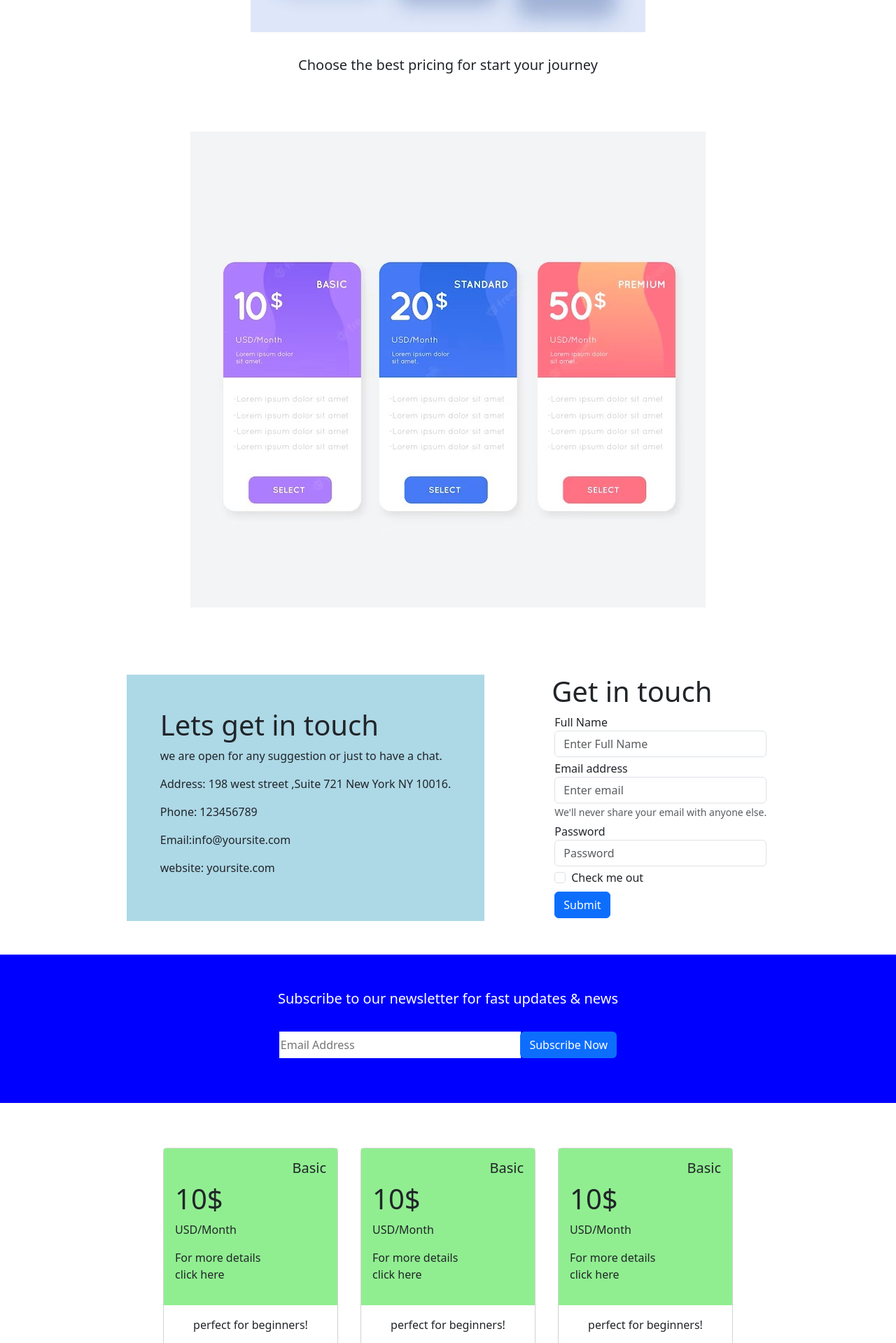
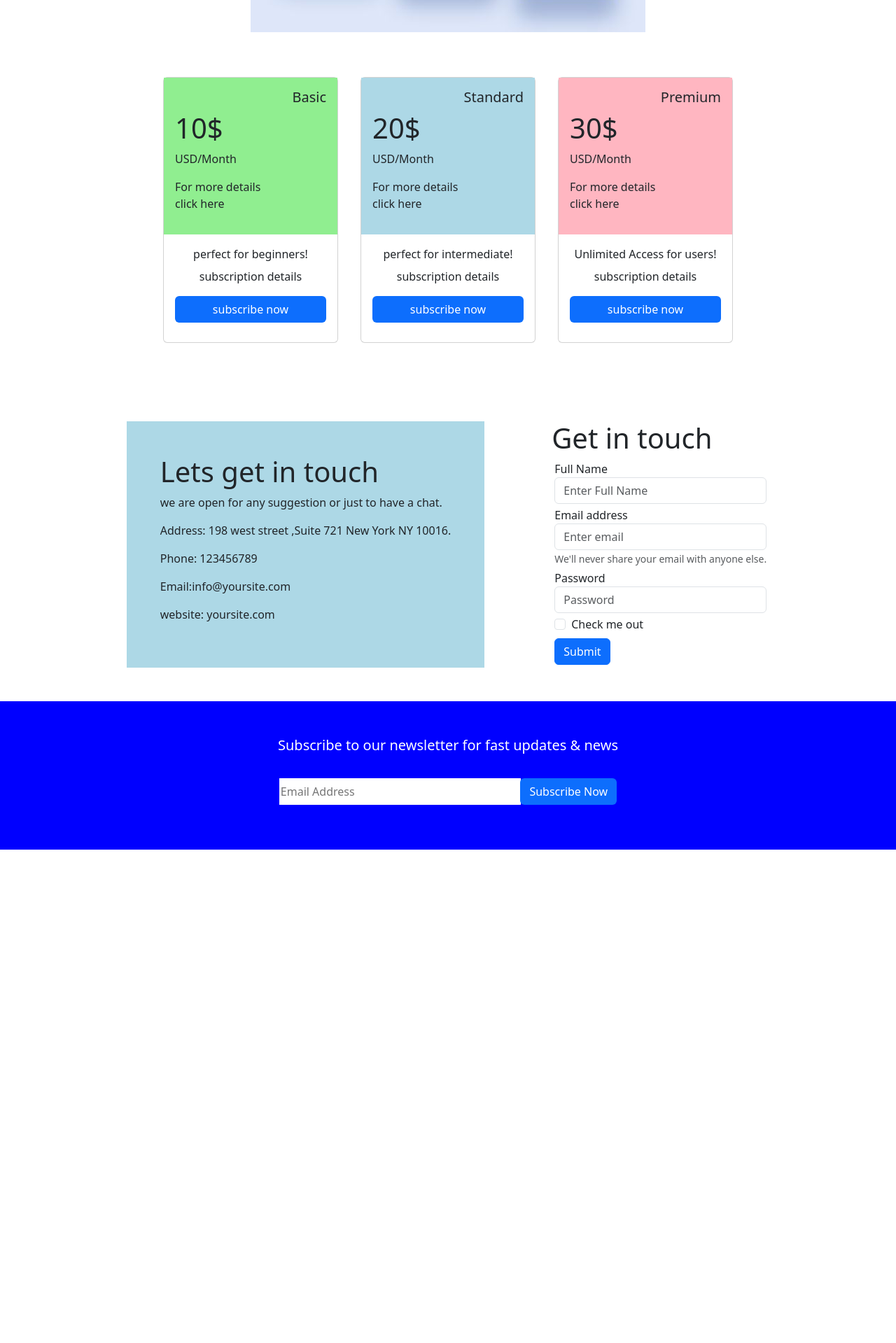
Before and after one commit to saivenkat-pentakota/fluid-solutions-responsive-website, a React (Create React App) app: page / in a window 1280 px wide. Shown: the part 3981-5900 px from the top of the page at 70% size. After the commit the page ends 5195 px from the top, so only its background shows below. Built offline with nearby package versions, Linux system fonts and the light colour scheme.

Commit message:
code updated for prircing components

```diff
--- a/src/App.js
+++ b/src/App.js
@@ -14,7 +14,6 @@ import ProfileSection from "./components/profileSection";
 import AppScreenShot from "./components/appScreenshot";
 import ContactUsForm from "./components/contactUsForm";
 import Footer from './components/footer';
-import PricingCards from './components/pricingCards';
 import Pricing from './components/pricing';
 
 function App() {
@@ -48,7 +47,7 @@ function App() {
       <AppScreenShot/>
 
       {/* pricing cards section */}
-      <PricingCards/>
+      <Pricing/>
 
       {/* contactusForm component */}
       <ContactUsForm/>
@@ -56,7 +55,8 @@ function App() {
       {/* footer component */}
       <Footer/>
 
-      <Pricing/>
+
+
 
     </div>
   );
--- a/src/components/pricing.js
+++ b/src/components/pricing.js
@@ -3,6 +3,7 @@ import React from "react";
 function pricing() {
   return (
     <div className=" d-flex flex-row justify-content-center m-5">
+
         {/* card-1 */}
       <div class="card d-flex flex-column m-3" style={{width:"250px" ,height:"380px"}}>
         <div className="card-top-portion p-3 " style={{backgroundColor:"lightgreen"}}>
@@ -25,17 +26,17 @@ function pricing() {
 
       {/* card-2 */}
       <div class="card d-flex flex-column m-3" style={{width:"250px" ,height:"380px"}}>
-        <div className="card-top-portion p-3 " style={{backgroundColor:"lightgreen"}}>
+        <div className="card-top-portion p-3 " style={{backgroundColor:"lightblue"}}>
           <div className="d-flex justify-content-end">
-            <h5>Basic</h5>
+            <h5>Standard</h5>
           </div>
-          <h1>10$</h1>
+          <h1>20$</h1>
           <p>USD/Month</p>
           <p>For more details <br></br>click here</p>
         </div>
 
         <div class="d-flex flex-column card-body" style={{textAlign:"center"}}>
-          <p class="card-title">perfect for beginners!</p>
+          <p class="card-title">perfect for intermediate!</p>
           <p class="card-text">subscription details</p>
           <button className="btn bg-primary" style={{ color: "white" }}>
             subscribe now
@@ -45,17 +46,17 @@ function pricing() {
 
       {/* card-3 */}
       <div class="card d-flex flex-column m-3" style={{width:"250px" ,height:"380px"}}>
-        <div className="card-top-portion p-3 " style={{backgroundColor:"lightgreen"}}>
+        <div className="card-top-portion p-3 " style={{backgroundColor:"lightpink"}}>
           <div className="d-flex justify-content-end">
-            <h5>Basic</h5>
+            <h5>Premium</h5>
           </div>
-          <h1>10$</h1>
+          <h1>30$</h1>
           <p>USD/Month</p>
           <p>For more details <br></br>click here</p>
         </div>
 
         <div class="d-flex flex-column card-body" style={{textAlign:"center"}}>
-          <p class="card-title">perfect for beginners!</p>
+          <p class="card-title">Unlimited Access for users!</p>
           <p class="card-text">subscription details</p>
           <button className="btn bg-primary" style={{ color: "white" }}>
             subscribe now
--- a/src/components/pricingCards.js
+++ /dev/null
@@ -1,19 +0,0 @@
-import React from "react";
-import pricingCard from "../images/pricing cards.jpg";
-
-function pricingCards() {
-  return (
-    <div>
-      <div className=" d-flex m-3 justify-content-center">
-        <p className="p-3" style={{fontSize:"20px"}}>
-          Choose the best pricing for start your journey
-        </p>
-      </div>
-      <div className="pricingCards d-flex justify-content-center m-5">
-        <img src={pricingCard} alt="pricing card" />
-      </div>
-    </div>
-  );
-}
-
-export default pricingCards;
```
